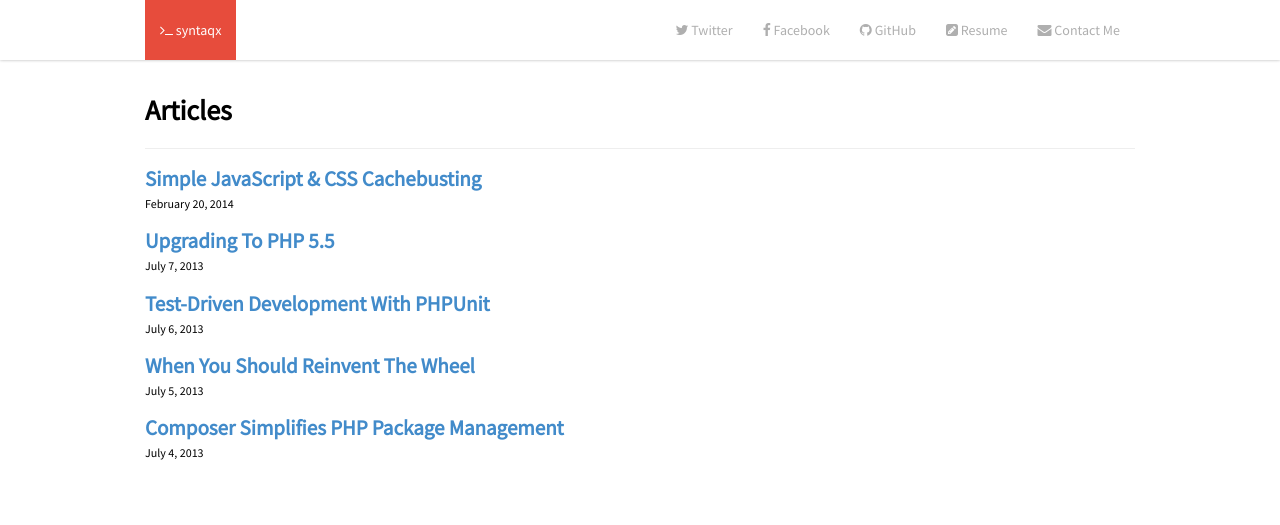
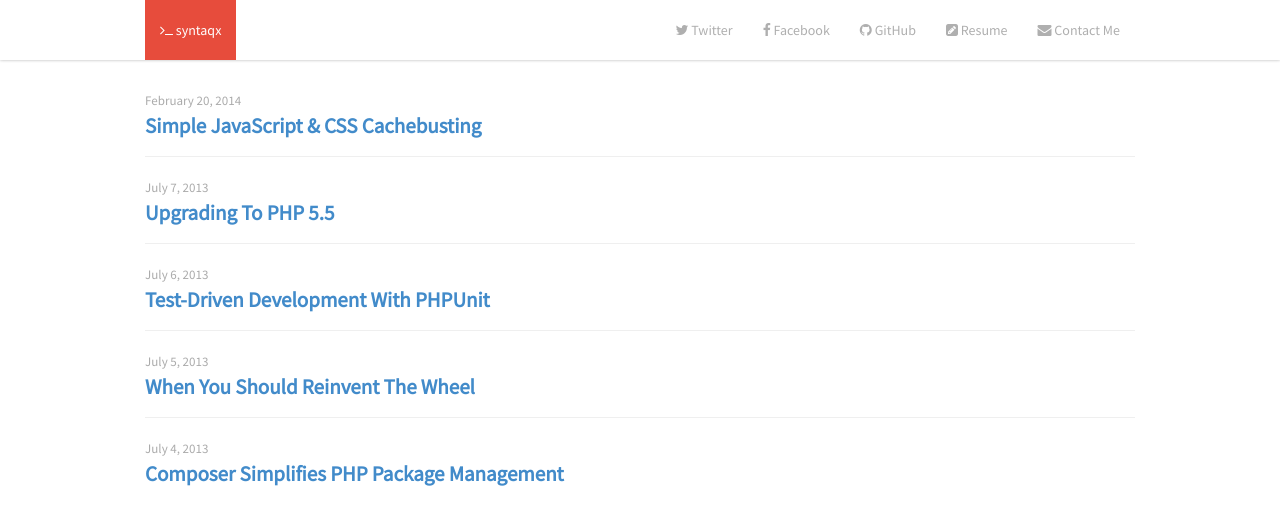
Before and after one commit to syntaqx/syntaqx.github.io, a Jekyll site: the page built from index.html, in a window 1280 px wide. Shown: the top 525 px of the page. Built offline with Jekyll 4.4.1, drawn with Linux system fonts in a browser that asks for light colours; nearby versions of some CDN libraries; Markdown is read by kramdown in place of the engine named in the settings.

Commit message:
some formatting and beautification

```diff
--- a/_layouts/default.html
+++ b/_layouts/default.html
@@ -5,7 +5,6 @@
   <meta http-equiv="X-UA-Compatible" content="IE=edge">
 
   <title>{{ page.title }} - syntaqx</title>
-  <meta name="description" content="">
   <meta name="viewport" content="width=device-width, initial-scale=1">
 
   <link rel="stylesheet" href="//fonts.googleapis.com/css?family=Source+Sans+Pro">
--- a/css/main.css
+++ b/css/main.css
@@ -105,7 +105,6 @@ blockquote {
 }
 
 .main-container {
-  padding-bottom: 15px;
 }
 
 .page-header {
@@ -132,6 +131,38 @@ blockquote {
   font-size: 12px;
 }
 
+.post-list {
+  margin-bottom: 20px;
+}
+
+.post-item .post-item-header {
+  border-bottom: 1px solid #efefef;
+  padding: 20px 0;
+}
+
+.post-item:first-child .post-item-header {
+  padding-top: 0;
+}
+
+.post-item:last-child:not(:first-child) .post-item-header {
+  border-bottom: 0;
+  padding-bottom: 0;
+}
+
+.post-item-content {
+  padding: 20px 0;
+}
+
+.post-date {
+  font-size: 13px;
+  color: #ababab;
+}
+
+.post-title {
+  margin-top: 5px;
+  margin-bottom: 0;
+}
+
 .adsense-block {
   background-color: #f1f1f1;
   width: 468px;
--- a/index.html
+++ b/index.html
@@ -3,21 +3,16 @@ layout: default
 title: Chase Hutchins
 ---
 
-<section class="articles">
-
-  <header class="page-header">
-    <h1>Articles</h1>
-  </header>
+<seciton class="post-list">
 
   {% for post in site.posts %}
 
-  <article class="article">
-    <header>
-      <h2><a href="{{ post.url }}">{{ post.title }}</a></h2>
-      <time>{{ post.date | date: "%B %e, %Y" }}</time>
+  <article class="post-item">
+    <header class="post-item-header">
+      <time class="post-date">{{ post.date | date: "%B %e, %Y" }}</time>
+      <h2 class="post-title"><a href="{{ post.url }}">{{ post.title }}</a></h2>
     </header>
   </article>
-
 
   {% endfor %}
 
```
Also changed, not shown: _layouts/post.html (+9 -8 lines), _posts/2013-07-06-tdd-with-phpunit.md (+73 -78 lines).
